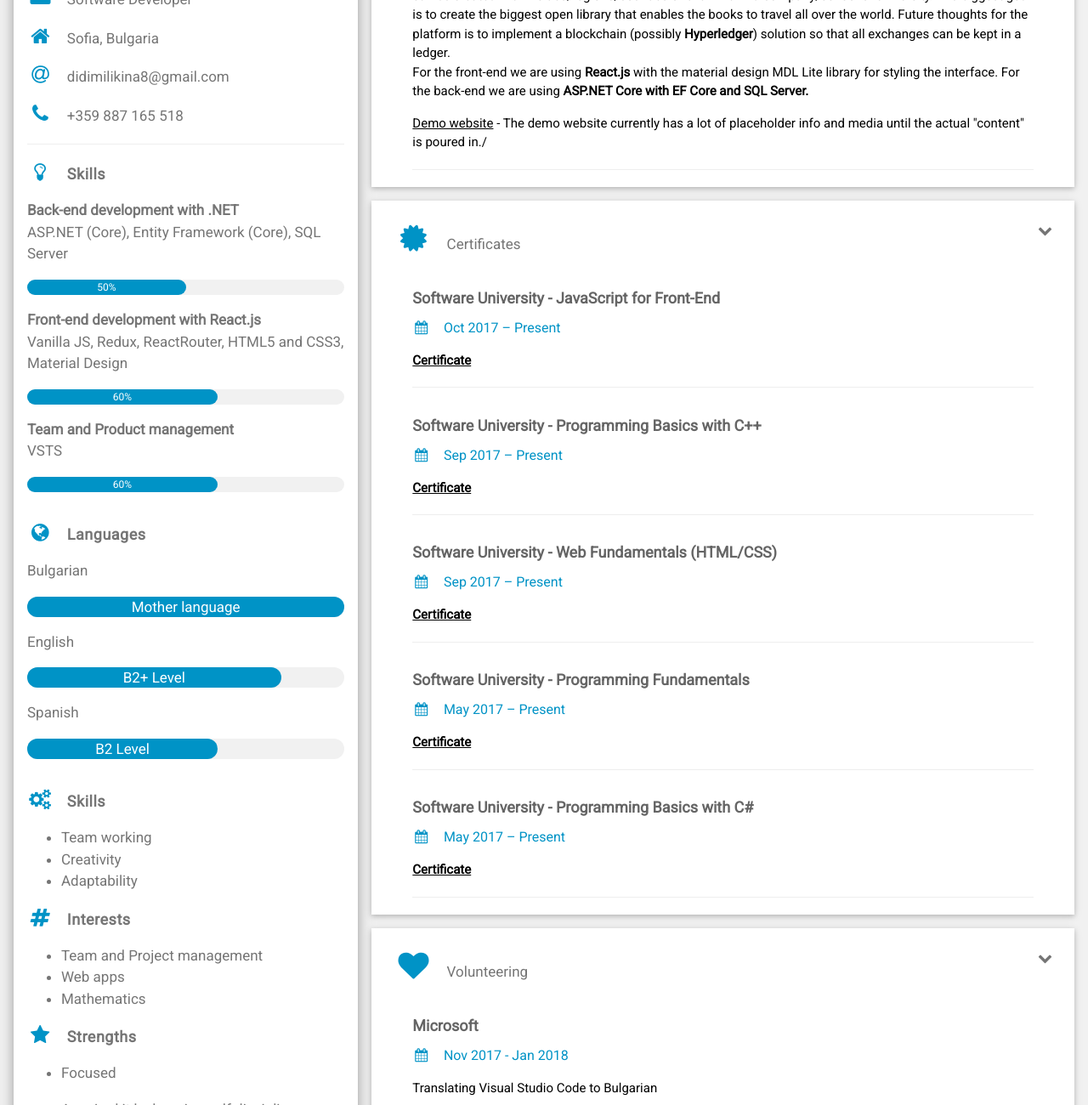
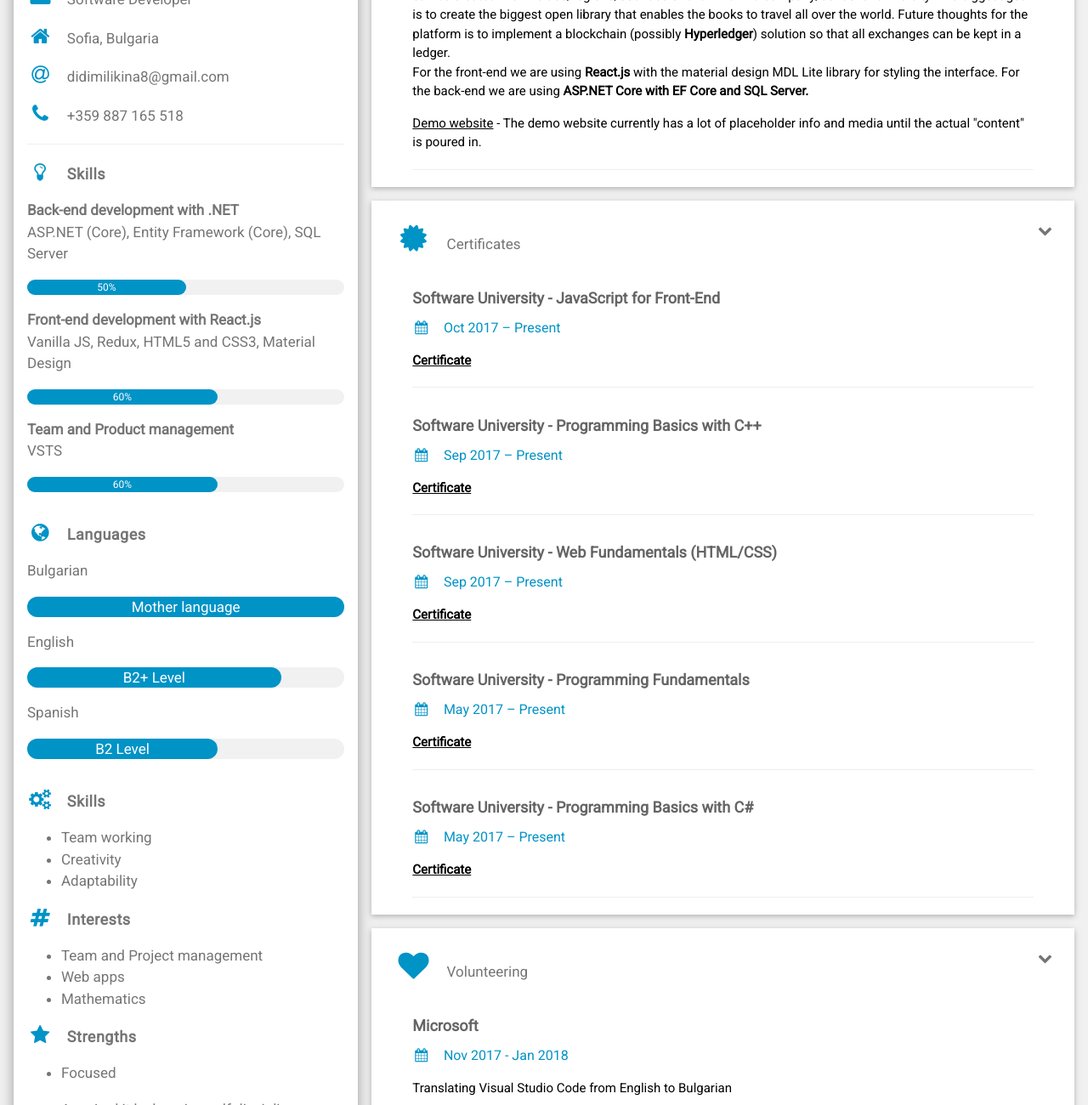
Before and after one commit to DidiMilikina/DidiMilikina.github.io, a plain HTML site: page index.html in a window 1280 px wide. Shown: the part 620-1920 px from the top of the page at 85% size. Drawn offline with Linux system fonts and the light colour scheme.

Commit message:
Edited info

```diff
--- a/index.html
+++ b/index.html
@@ -71,7 +71,7 @@
 
                         <p>
                             <b>Front-end development with React.js</b>
-                            <br>Vanilla JS, Redux, ReactRouter, HTML5 and CSS3, Material Design </p>
+                            <br>Vanilla JS, Redux, HTML5 and CSS3, Material Design </p>
                         <div class="cv-light-grey cv-round-xlarge cv-small">
                             <div class="cv-container cv-center cv-round-xlarge cv-teal" style="width:60%">
                                 <div class="cv-center cv-text-white">60%</div>
@@ -212,7 +212,7 @@
                             </p>
                             <p>
                                 <a target="blank" href="https://booksexchange.bitbucket.io/">Demo website</a> - The demo website currently has a lot of placeholder info and media until
-                                the actual "content" is poured in./</p>
+                                the actual "content" is poured in.</p>
                             <hr>
                         </div>
                     </div>
@@ -314,7 +314,7 @@
                             <h6 class="cv-text-teal">
                                 <i class="fa fa-calendar fa-fw cv-margin-right"></i>Nov 2017 - Jan 2018
                             </h6>
-                            <p>Translating Visual Studio Code to Bulgarian</p>
+                            <p>Translating Visual Studio Code from English to Bulgarian</p>
                             <hr>
                         </div>
                     </div>
```
